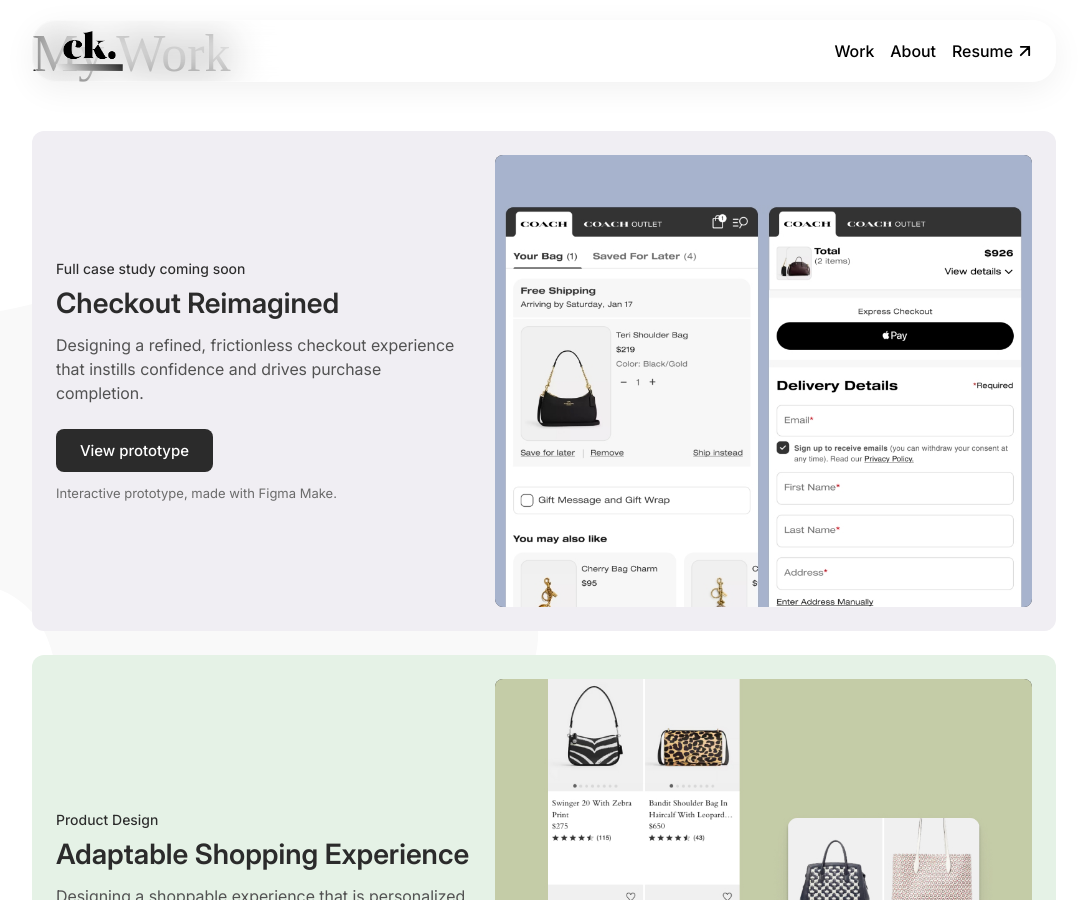
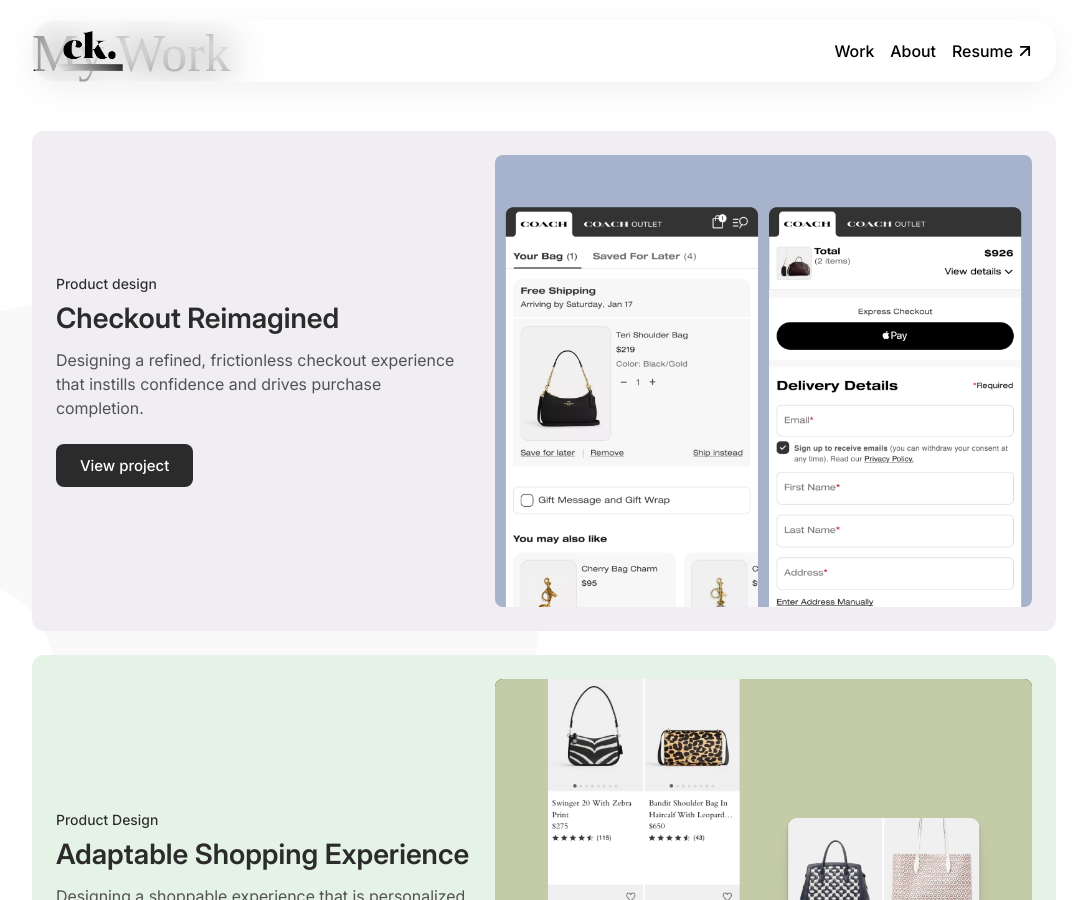
Before and after one commit to congkim94/congkim94.github.io, a Jekyll site: the page built from index.html, in a window 1280 px wide and 900 px high, scrolled down 764 px. Shown: the whole window, without its empty margins (96-1183 px from the left). Built offline with Jekyll 4.4.1, drawn with Linux system fonts in a browser that asks for light colours; some web fonts are replaced.

Commit message:
Update my-work.html

```diff
--- a/_includes/my-work.html
+++ b/_includes/my-work.html
@@ -8,11 +8,10 @@
 	<a href="checkout-protected.html" class="project-card cart-checkout" target="_blank" rel="noopener noreferrer">
 		<div class="card-content">
 			<div class="card-text">
-				<span class="card-tag">Full case study coming soon</span>
+				<span class="card-tag">Product design</span>
 				<h3>Checkout Reimagined</h3>
 				<p>Designing a refined, frictionless checkout experience that instills confidence and drives purchase completion.</p>
-				<span class="card-cta">View prototype</span>
-				<span class="card-caption">Interactive prototype, made with Figma Make.</span>
+				<span class="card-cta">View project</span>
 			</div>
 			<div class="card-visual">
 				<img src="/assets/images/C&C-cover.jpg" alt="Cart & Checkout project" width="640" height="360" decoding="async" fetchpriority="high">
```
